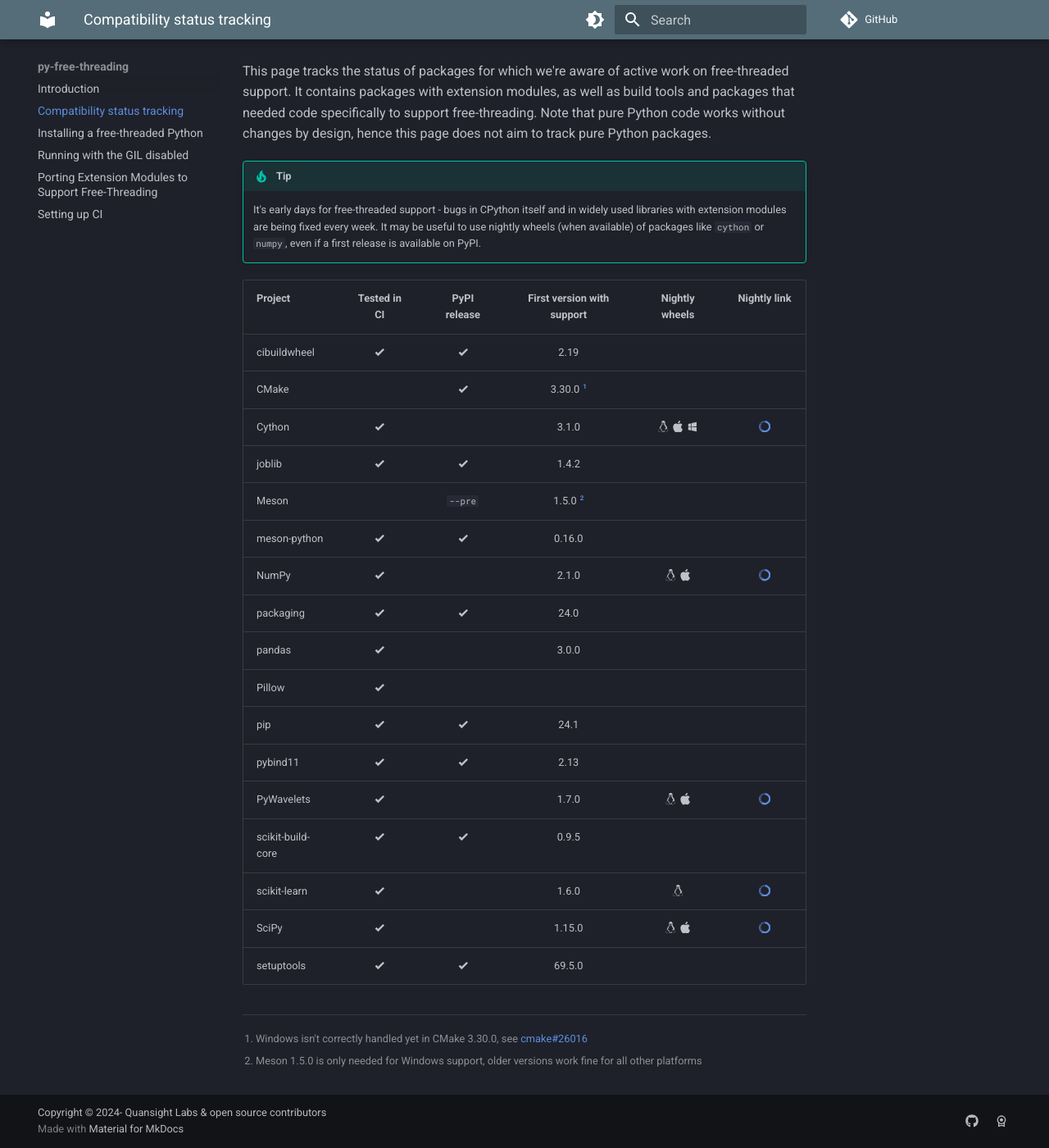
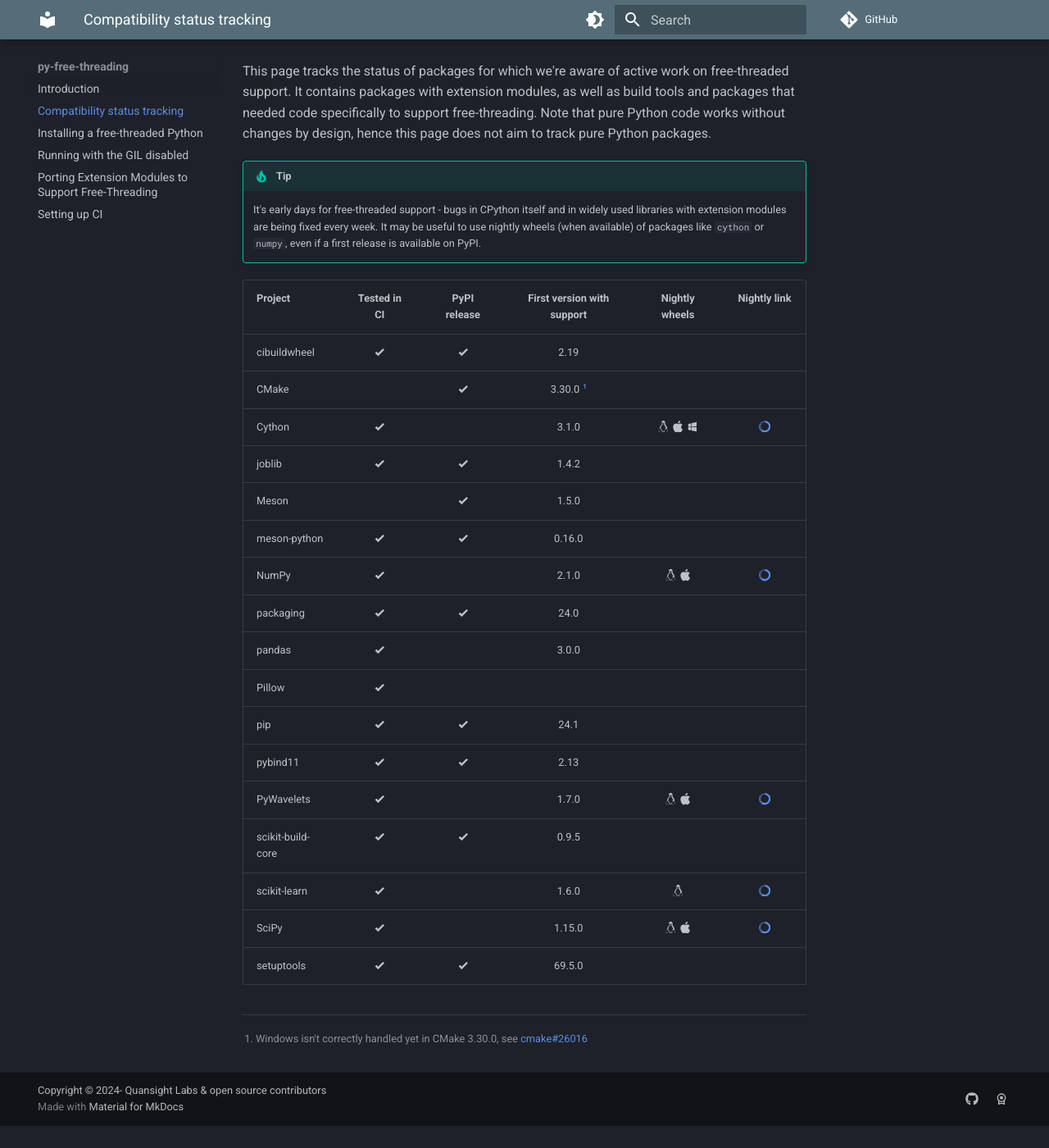
Before and after one commit to Quansight-Labs/free-threaded-compatibility, an MkDocs documentation site: the page built from docs/tracking.md, in a window 1280 px wide and 1400 px high, scrolled down 106 px. Shown: the whole window at 82% size. Built offline with MkDocs 1.6.1 and Material for MkDocs 9.7.7, drawn with Linux system fonts in a browser that asks for light colours; comment, search, counter and statistics services are not loaded; after the commit the page ends 1479 px from its top, so only the background shows below that.

Commit message:
Tracker update: Meson 1.5.0 was released (#31)

```diff
--- a/docs/tracking.md
+++ b/docs/tracking.md
@@ -23,7 +23,7 @@
 | CMake    |    | :material-check-bold:    | 3.30.0 [^cmake]   |    |    |
 | Cython       | :material-check-bold: |              | 3.1.0                      | :simple-linux: :simple-apple: :material-microsoft-windows: | [:simple-anaconda:](https://anaconda.org/scientific-python-nightly-wheels/cython/)       |
 | joblib       | :material-check-bold: | :material-check-bold:  | 1.4.2   |    |    |
-| Meson   |  | `--pre`    | 1.5.0 [^meson]   |    |    |
+| Meson   |  | :material-check-bold:   | 1.5.0   |    |    |
 | meson-python   | :material-check-bold: |   :material-check-bold:   | 0.16.0   |    |    |
 | NumPy        | :material-check-bold: |              | 2.1.0                      | :simple-linux: :simple-apple:                              | [:simple-anaconda:](https://anaconda.org/scientific-python-nightly-wheels/numpy/)        |
 | packaging   | :material-check-bold: | :material-check-bold:   | 24.0   |   |   |
@@ -41,6 +41,3 @@
 
 [^cmake]:
     Windows isn't correctly handled yet in CMake 3.30.0, see [cmake#26016](https://gitlab.kitware.com/cmake/cmake/-/issues/26016)
-
-[^meson]:
-    Meson 1.5.0 is only needed for Windows support, older versions work fine for all other platforms
```
